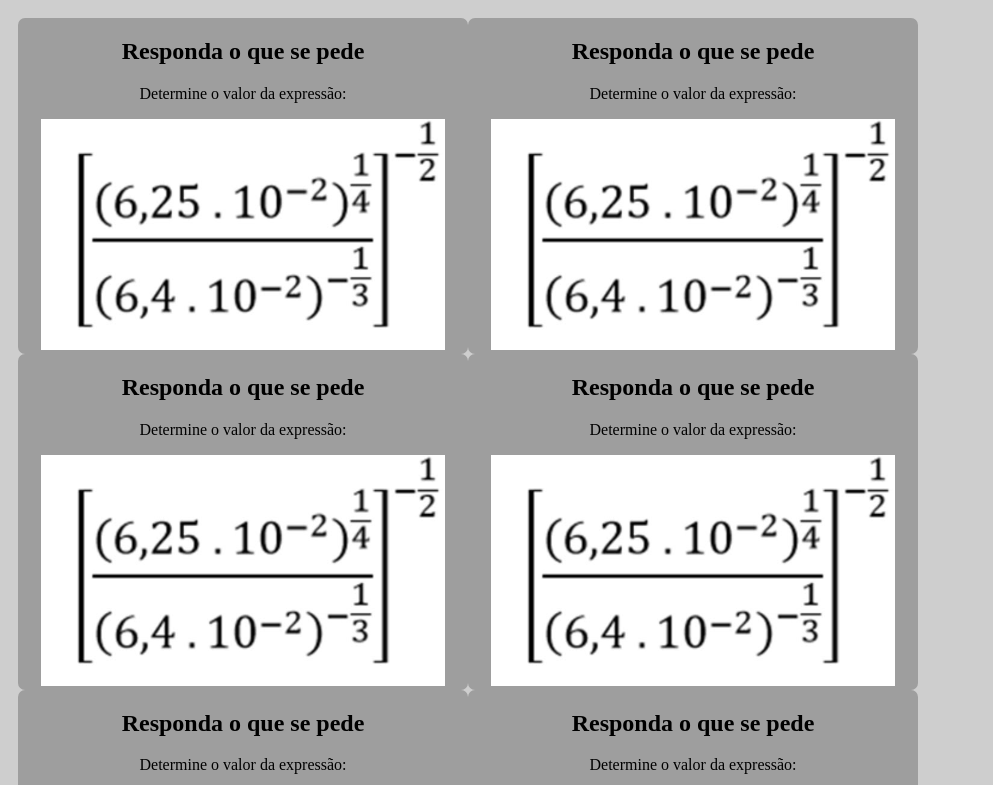
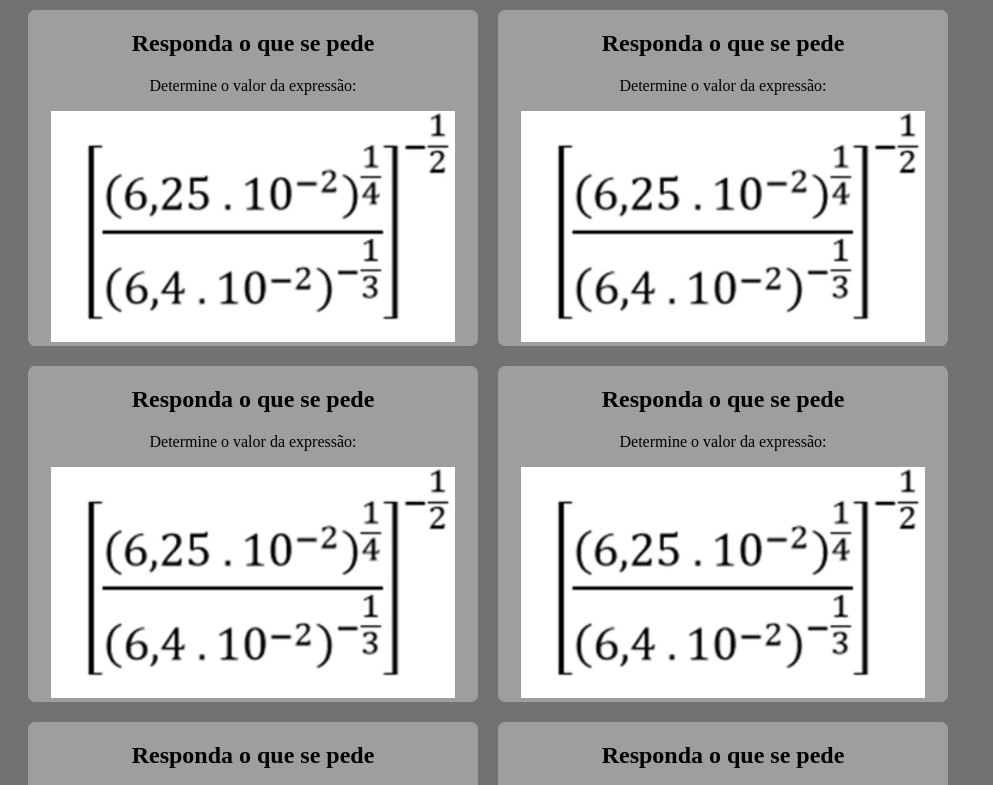
Before and after one commit to Leonam-01/3-trimestre, a plain HTML site: page index.html in a window 1280 px wide. Shown: the top 785 px of the page, without its empty margins (0-993 px from the left). Drawn offline with Linux system fonts and the light colour scheme.

Commit message:
Add files via upload

```diff
--- a/style.css
+++ b/style.css
@@ -1,5 +1,5 @@
 body{
-    background-color:rgb(206, 206, 206);
+    background-color:rgb(112, 114, 116);
 }
 
 .container{
@@ -7,8 +7,11 @@ body{
     flex-wrap: wrap;
     align-items: center;
      margin: 0 auto;
-     padding: 10px;
-
+     margin-top: 10px;
+  margin-right: 20px;
+  margin-bottom: 10px;
+  margin-left: 20px;
+  gap: 20px;
 }
 
 
```
